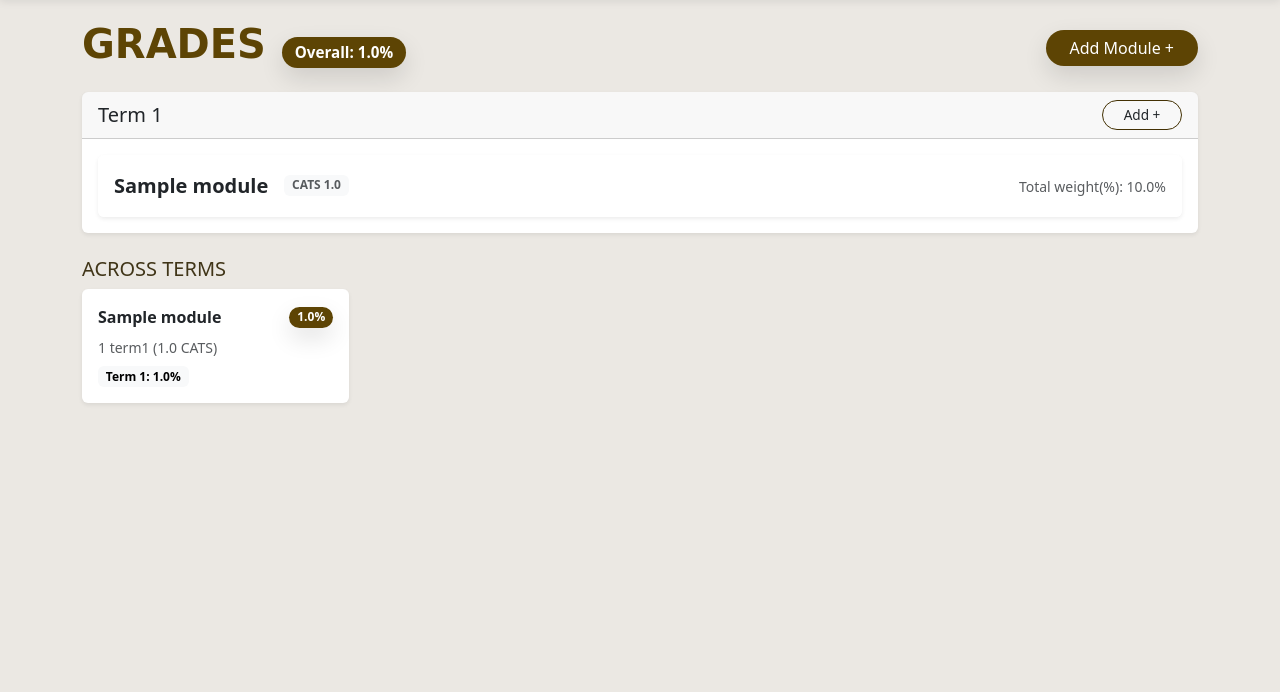
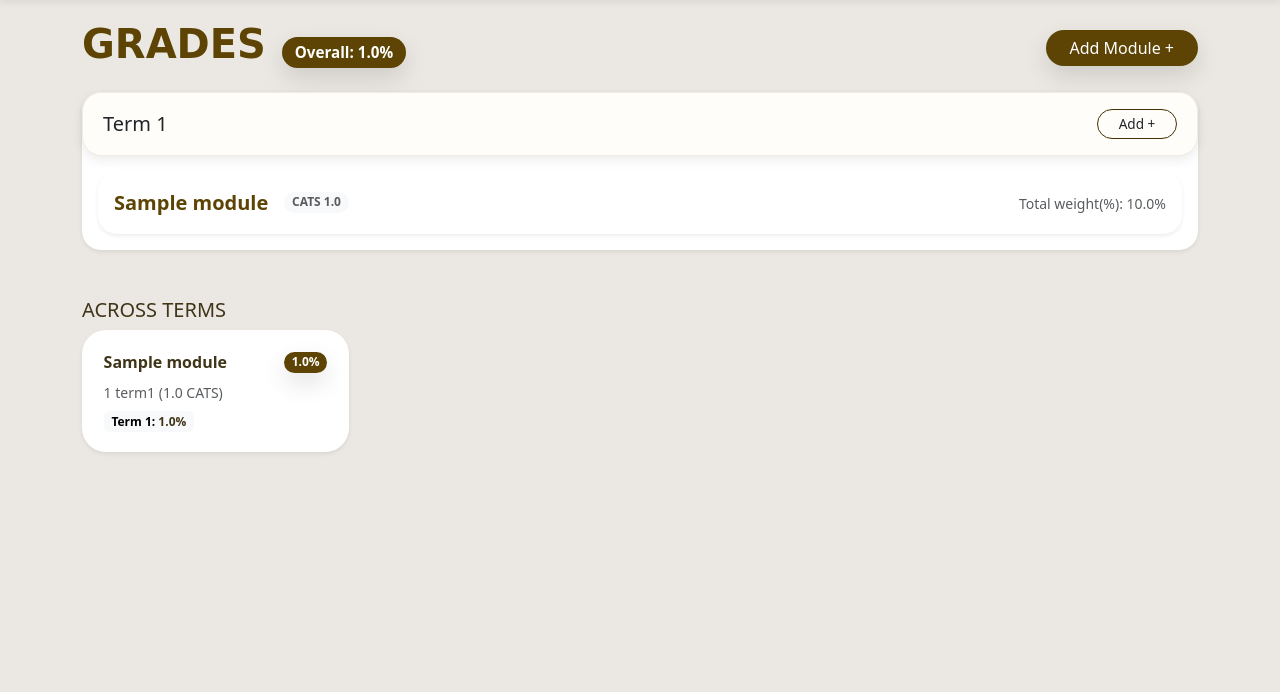
Before and after one commit to andrewkm05/UniFlow, a Flask app: page /grades in a window 1280 px wide, after a click that opens the changed part. Shown: the part 60-752 px from the top of the page. Run offline with Flask 3, Linux system fonts and the light colour scheme; the visitor is signed in with stand-in values (Sample User, id 1); tables that the repository leaves empty hold one stand-in row (values such as "Sample post"); some web fonts are replaced.

Commit message:
fixing details in grades page

```diff
--- a/app.py
+++ b/app.py
@@ -528,13 +528,13 @@ def grades_module_add():
 
     term = request.args.get("term", type=int) or 1
 
-    db.execute(
+    new_id = db.execute(
         "INSERT INTO modules (user_id, name, term, credits) VALUES (?, ?, ?, ?)",
         session["user_id"], "New Module", term, 5.0
     )
 
     flash("Module created.", "success")
-    return redirect(url_for("grades_page"))
+    return redirect(url_for("grades_page", open=new_id))
 
 @app.route("/grades/module/create", methods=["POST"])
 def grades_module_create():
--- a/static/css/styles.css
+++ b/static/css/styles.css
@@ -625,6 +625,98 @@ body.schedule{
     font-size: .85rem;
 }
 
+/* For the TERMS cards */
+.grades-page .term-card{
+    border: 0;
+    background: transparent;
+}
+
+.grades-page .term-header{
+    background: #fff;
+    border-radius: 1.2rem;
+    padding: 1.0rem 1.25rem;
+    border: 1px solid #f0ebe3;
+    box-shadow: 0 4px 12px rgba(0, 0, 0, .08);
+    transition: transform .2s ease, box-shadow .2s ease, background .2s ease;
+}
+
+.grades-page .term-header:hover{
+    transform: translateY(-2px);
+    box-shadow: 0 8px 18px rgba(0, 0, 0, .10);
+}
+
+.grades-page .term-header[aria-expanded="true"]{
+    background: #fffdf9;
+}
+
+.grades-page .term-body{
+    padding: 0.75rem 0.25rem 0 0.25rem;
+}
+
+/* Module wrapper */
+
+.grades-page .module.card{
+    border-radius: 1.2rem;
+    background-color: #fff;
+    box-shadow: 0 4px 12px rgba(0, 0, 0, .08);
+    transition: transform .25s ease, box-shadow .25s ease, border-color .2s ease;
+    overflow: hidden;
+    border: 1px solid #f0ebe3;
+}
+
+.grades-page .module.card:hover{
+    transform: translateY(-2px);
+    box-shadow: 0 8px 18px rgba(0, 0, 0, .10);
+}
+
+/* Module header toggle button */
+.grades-page .module .module-toggle{
+    display: block;
+    width: 100%;
+    text-align: left;
+    padding: 1.0rem 1.25rem;
+    background: transparent !important;
+    border: 0 !important;
+    border-bottom: 1px solid #f6efe6;
+}
+
+/* Title and badges in header*/
+.grades-page .module .module-toggle .fs-5{
+    font-weight: 800;
+    color: var(--uf-brown);
+}
+
+.grades-page .module .badge{
+    border-radius: 999px;
+    font-weight: 800;
+}
+
+/* Across Terms cards*/
+.grades-page .across-terms .card{
+    background: #fff;
+    border: 1px solid #efe7db;
+    border-radius: 24px;
+    box-shadow: 0 18px 38px rgba(0, 0, 0, .06);
+    overflow: hidden;
+}
+
+.grades-page .across-terms .card-body{
+    position: relative;
+    padding: 1.25rem 1.35rem;
+}
+
+.grades-page .across-terms .card strong{
+    font-weight: 800;
+    color: var(--text);
+}
+
+.grades-page .across-terms .card:hover{
+    transform: translateY(-2px);
+    box-shadow: 0 24px 44px rgba(0, 0, 0, .08);
+    transition: transform .18s ease, box-shadow .18s ease;
+}
+
+
 
 
 /* ============ Assignments Page ============ */
--- a/templates/grades.html
+++ b/templates/grades.html
@@ -30,7 +30,7 @@
     <div class="d-flex flex-column gap-3">
 
         {% for term, mods in modules_by_term|dictsort %}
-            <div class="term card shadow-sm border-0" data-term="{{ term }}">
+            <div class="term card shadow-sm border-0" style="border-radius: 1.2rem;" data-term="{{ term }}">
 
                 <!-- Term header - toggle-->
                 <div class="card-header term-header d-flex align-items-center justify-content-between" role="button" aria-expanded="false" aria-controls="term-body-{{ term }}">
@@ -55,7 +55,7 @@
                         {% for m in mods %}
 
                         <!-- Module card -->
-                        <div class="module card border-0 shadow-sm" data-module-id="{{ m.id }}">
+                        <div class="module card border-0 shadow-sm"  data-module-id="{{ m.id }}" id="module-{{ m.id }}">
 
                             <!-- Module header (toggle) -->
                             <button type="button" class="module-toggle btn w-100 text-start p-3" aria-expanded="false" aria-controls="module-body-{{ m.id }}"
@@ -239,14 +239,14 @@
 
     <!-- Across Terms (overall per course grade)-->
     {% if courses_overall %}
-        <div class="mt-4">
+        <div class="mt-5">
             <div class="d-flex align-items-center justify-content-between mb-2">
 
                 <!-- Title -->
                 <h5 class="text-uppercase mb-0">Across Terms</h5>
             </div>
 
-            <div class="row g-3">
+            <div class="row g-3 across-terms">
                 {% for c in courses_overall %}
                     <div class="col-12 col-sm-6 col-lg-4 col-xl-3">
                         <div class="card shadow-sm border-0 h-100">
```
Also changed, not shown: static/js/grades.js (+93 -0 lines).
